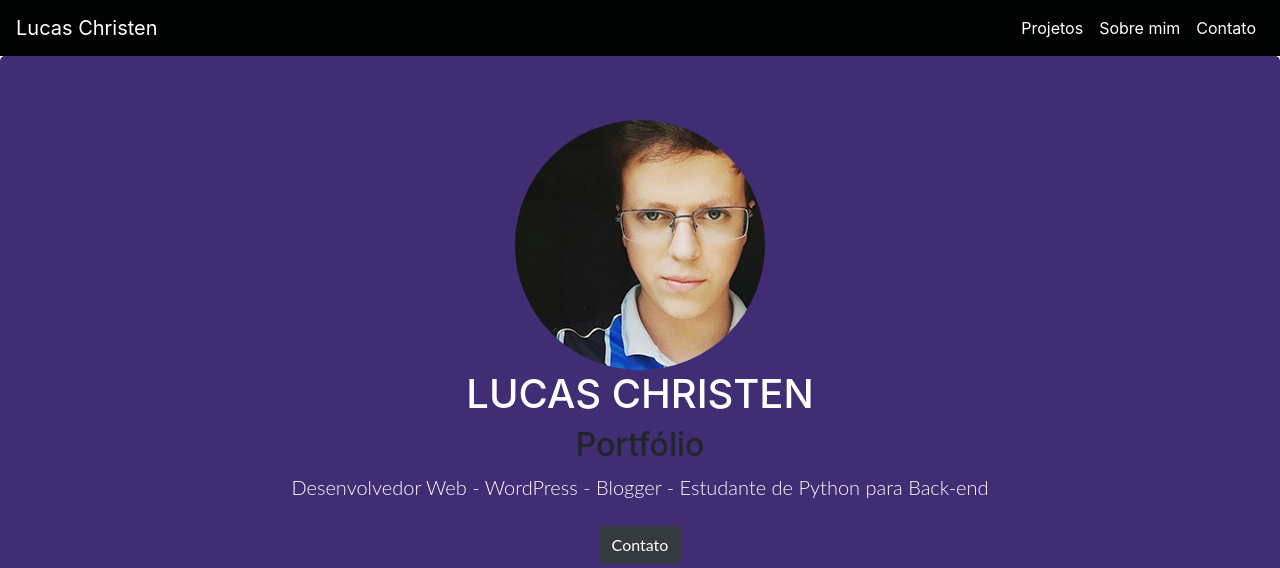
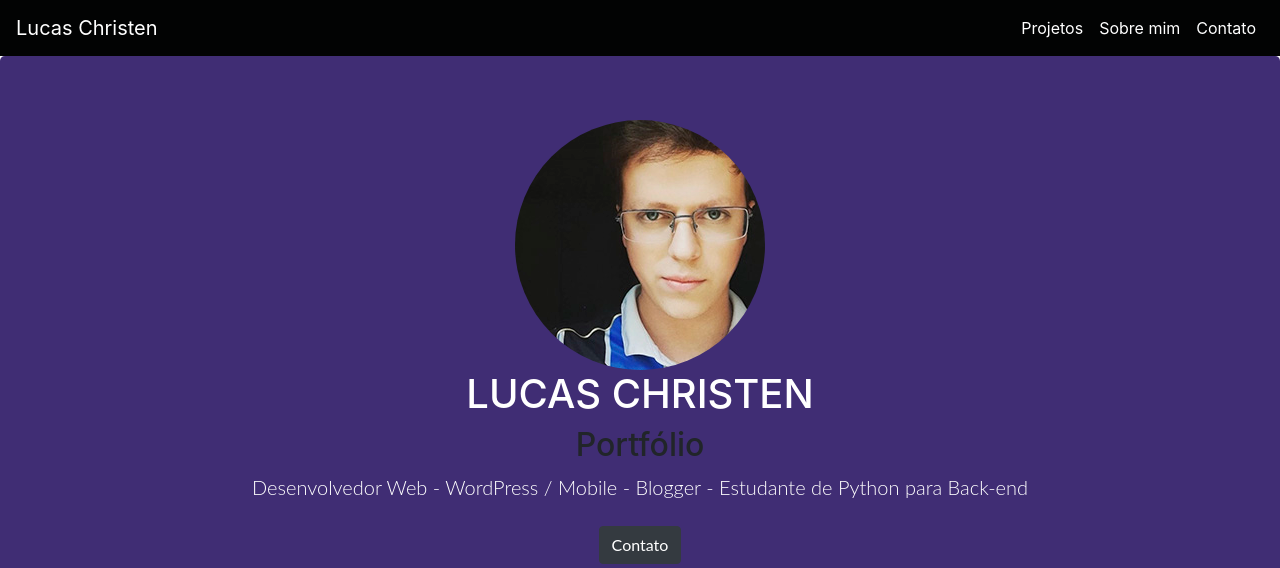
Before and after one commit to LcsChriss/lcschriss.github.io, a plain HTML site: page index.html in a window 1280 px wide. Shown: the top 568 px of the page. Drawn offline with nearby package versions, Linux system fonts and the light colour scheme.

Commit message:
Add files via upload

```diff
--- a/index.html
+++ b/index.html
@@ -147,7 +147,7 @@
             <img src="Img/yoyo.jpg" class="foto-perfil" alt="Responsive image">
             <h1 class="jumbotron-heading" style="color:white;text-transform: uppercase;">Lucas Christen</h1>
             <h2>Portfólio</h2>
-            <p class="lead" style="color:white !important;">Desenvolvedor Web - WordPress - Blogger - Estudante de Python para Back-end
+            <p class="lead" style="color:white !important;">Desenvolvedor Web - WordPress / Mobile - Blogger - Estudante de Python para Back-end
             </p>
             <p>
                 <a href="#contato" class="btn btn-dark my-2">Contato</a>
```
